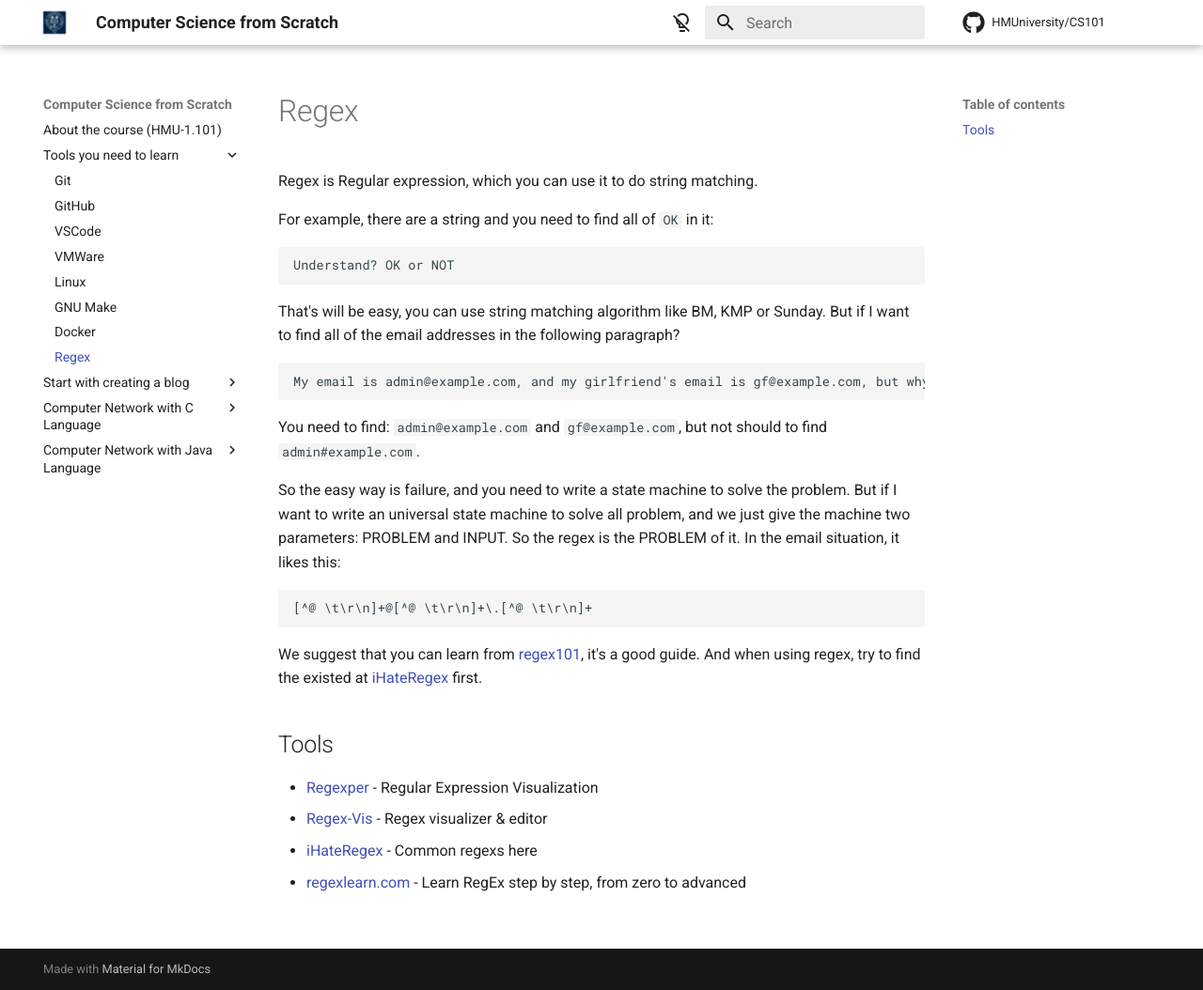
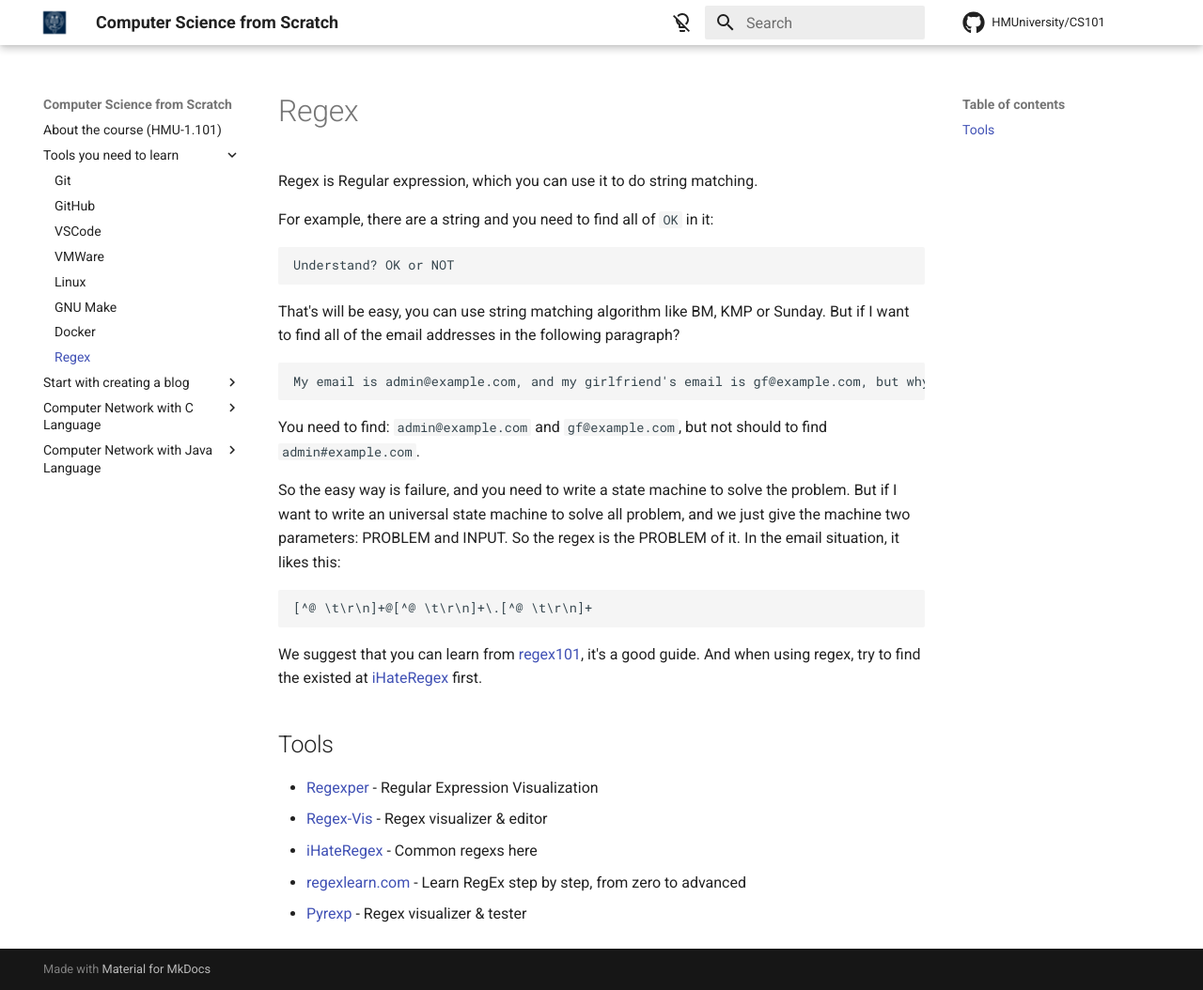
Before and after one commit to HMUniversity/CS101, an MkDocs documentation site: the page built from docs/tools-you-need-to-learn/regex.md, in a window 1280 px wide and 1054 px high. Shown: the whole window at 94% size. Built offline with MkDocs 1.6.1 and Material for MkDocs 9.7.7, drawn with Linux system fonts in a browser that asks for light colours; comment, search, counter and statistics services are not loaded.

Commit message:
Add visual regex tester to tools / regex.md (#2)

```diff
--- a/docs/tools-you-need-to-learn/regex.md
+++ b/docs/tools-you-need-to-learn/regex.md
@@ -27,3 +27,4 @@ We suggest that you can learn from [regex101](https://regexlearn.com/learn/regex
 * [Regex-Vis](https://regex-vis.com/) - Regex visualizer & editor
 * [iHateRegex](https://ihateregex.io/) - Common regexs here
 * [regexlearn.com](https://github.com/aykutkardas/regexlearn.com) - Learn RegEx step by step, from zero to advanced
+* [Pyrexp](https://pythonium.net/regex) - Regex visualizer & tester
```
